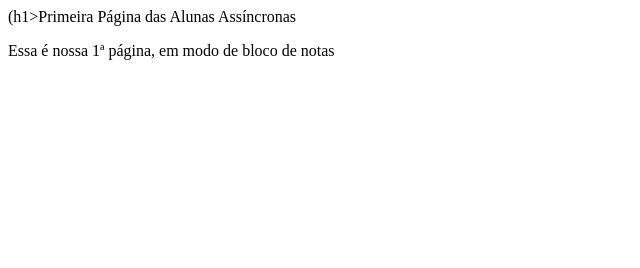
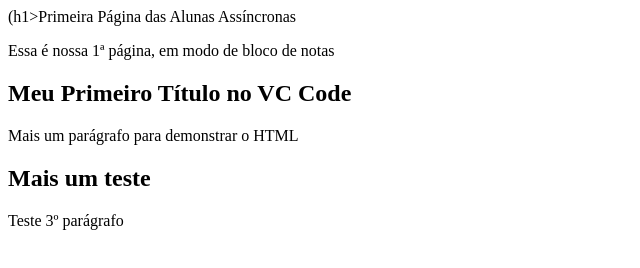
Before and after one commit to diaferreira/teste-ass-ncronas, a plain HTML site: page index.html in a window 1280 px wide. Shown: the whole page, without its empty margins (0-640 px from the left). Drawn offline with Linux system fonts and the light colour scheme.

Commit message:
Update index.html

```diff
--- a/index.html
+++ b/index.html
@@ -6,5 +6,9 @@
 <body>
 	(h1>Primeira Página das Alunas Assíncronas</h1>
 	<p>Essa é nossa 1ª página, em modo de bloco de notas</p>
+	<h2>Meu Primeiro Título no VC Code</h2>
+	<p>Mais um parágrafo para demonstrar o HTML</p>
+	<h2>Mais um teste</h2>
+	<p>Teste 3º parágrafo</p>
 </body>
 </html>
```
